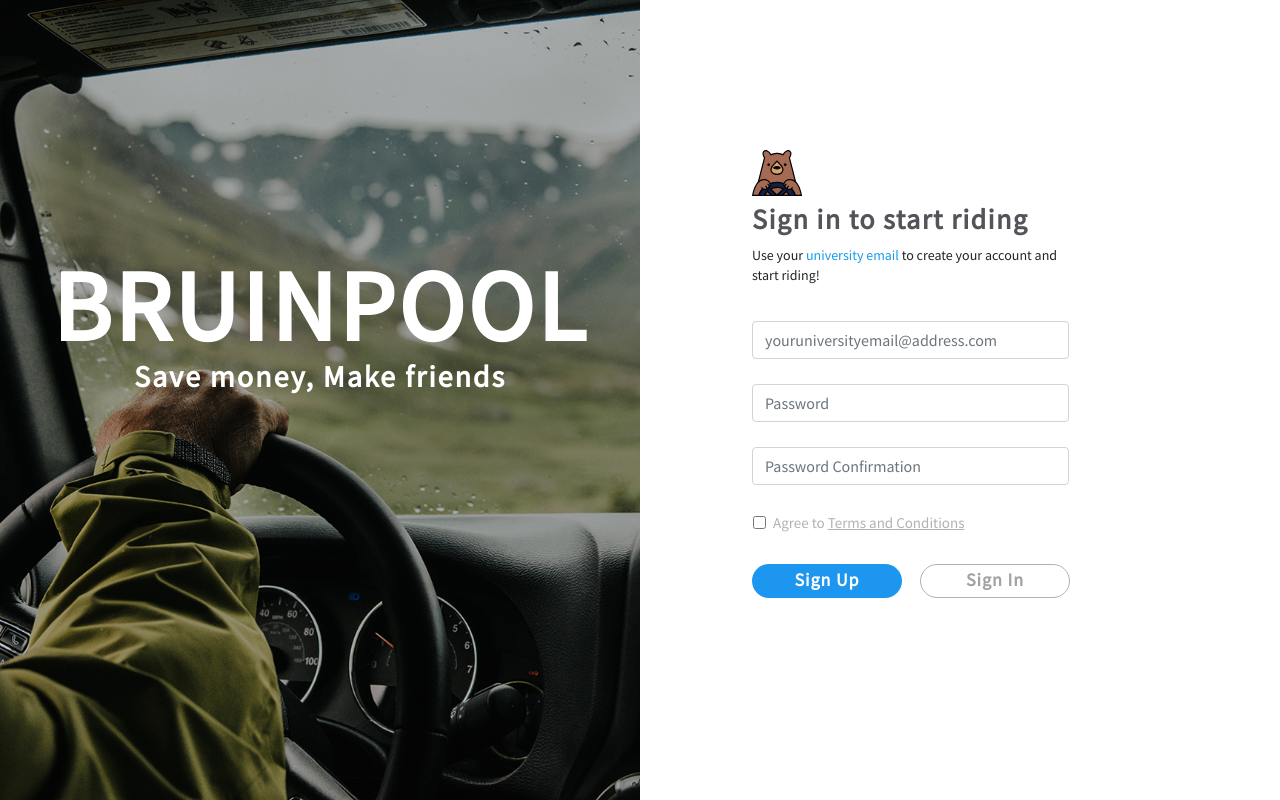
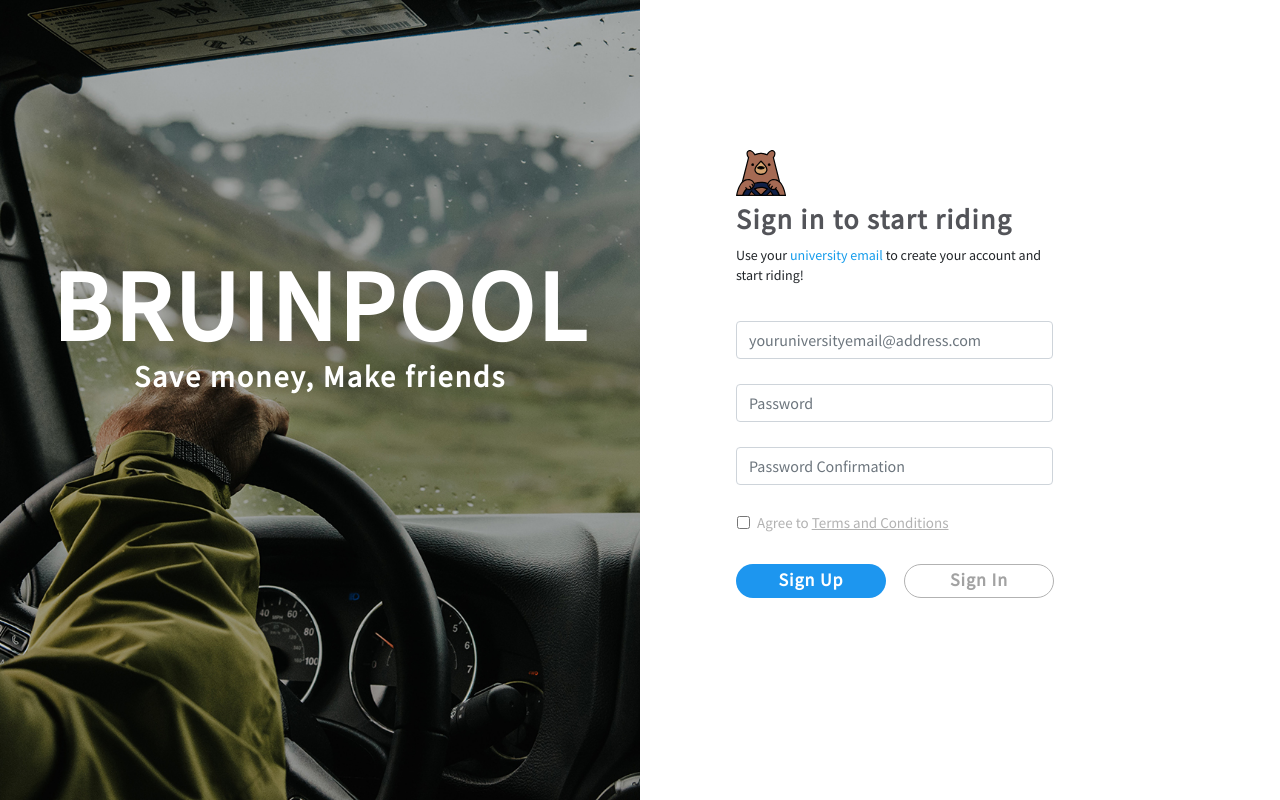
Before and after one commit to bruinpool-devs/BruinPool_frontEnd, a React (Create React App) app: page / in a window 1280 px wide. Built offline with nearby package versions, Linux system fonts and the light colour scheme.

Commit message:
login dimension

```diff
--- a/src/components/modules/SignupForm/SignupForm.css
+++ b/src/components/modules/SignupForm/SignupForm.css
@@ -17,7 +17,7 @@
   width: 320px;
   font-family: "Source Sans Pro", sans-serif;
   margin-top: -32px;
-  margin-left: -15%;
+  margin-left: -20%;
 }
 
 .blue-text {
```
